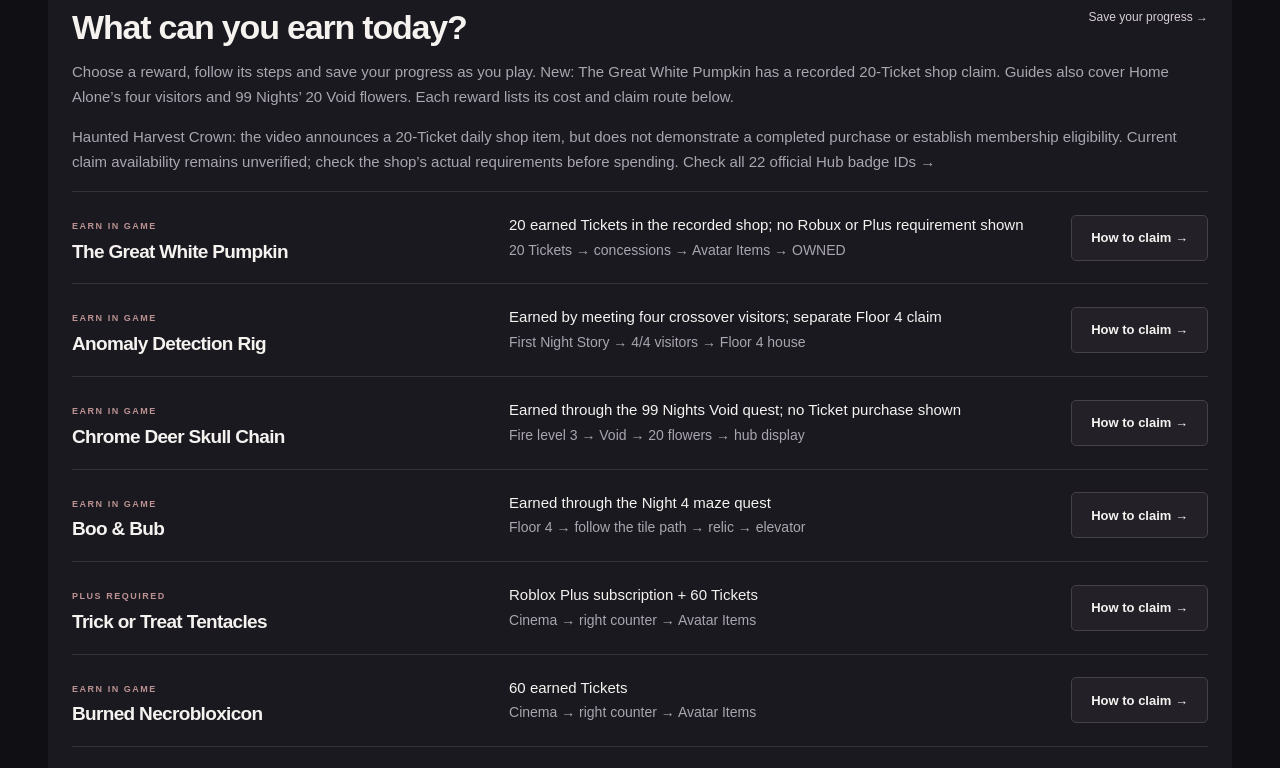
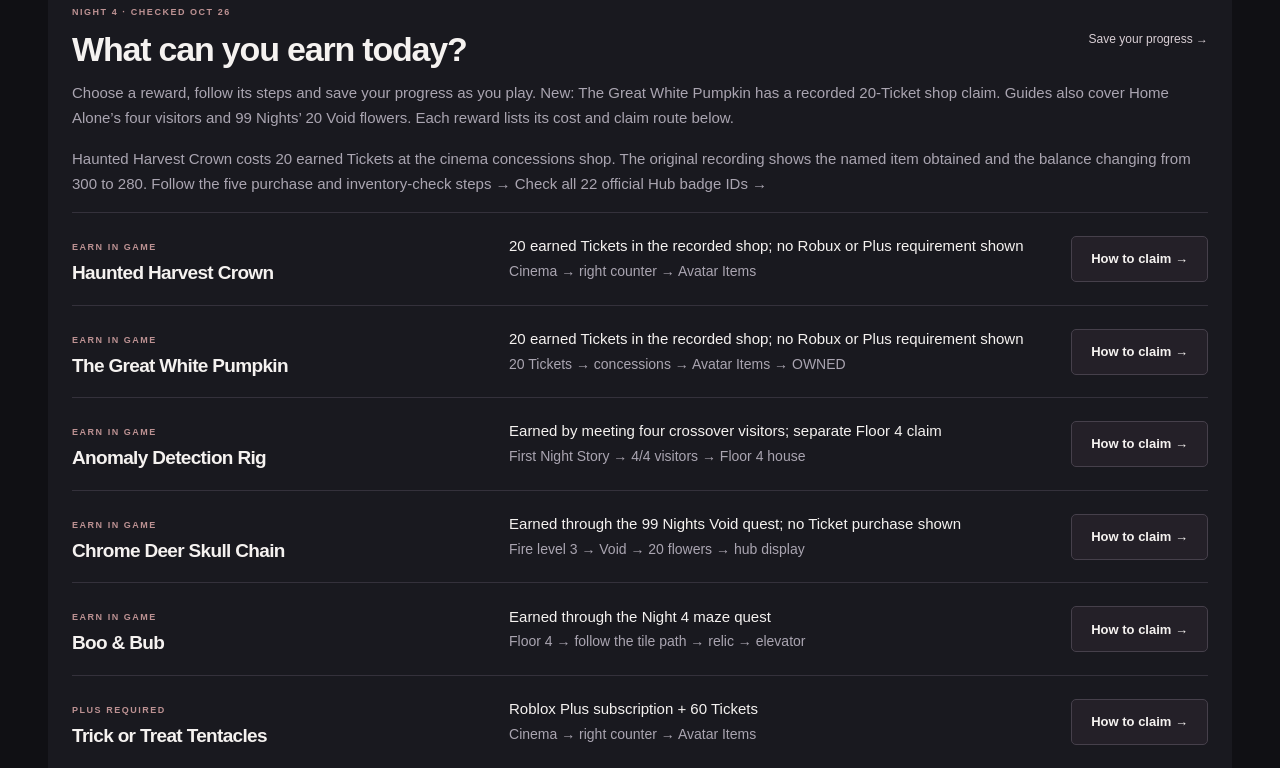
Before and after one commit to richardharmer/roblox-the-hollow, a Next.js app: page / in a window 1280 px wide. Shown: the part 1280-2048 px from the top of the page. Built offline with nearby package versions, Linux system fonts and the light colour scheme.

Commit message:
补充丰收皇冠二十票购买与领取成功步骤

```diff
--- /dev/null
+++ b/research/haunted-harvest-crown-2026-10-26.md
@@ -0,0 +1,5 @@
+# Haunted Harvest Crown purchase evidence
+
+Conor3D original https://www.youtube.com/watch?v=VaW-OWtnndI (1:00). Native video visual review October26 Beijing. Intro Roblox item page shows Item Owned. Relevant purchase route reviewed through paused keyframes: 0:25 caption collect20Tickets through event badges; 0:30 cinema concessions approach; 0:40 named Haunted Harvest Crown Buy panel, Ticket20, balance300, standard Avatar Items row; 0:45 AVATAR ITEM OBTAINED / Haunted Harvest Crown / Shop Item and balance280 plus badge toast. No Plus requirement shown.
+
+This resolves the previously held announcement-only lead. REPORTED creator footage, no own-account claim; badge identity remains separately CONFIRMED from official API. No catalog ID or price inferred, no expiry claim. Intro and entire relevant route checked visually, no subtitle dependency.
--- a/src/app/page.tsx
+++ b/src/app/page.tsx
@@ -101,7 +101,7 @@
             Know how to claim it.
           </p>
           <p className="hero-caption">
-            The Great White Pumpkin: 20 Tickets at the cinema concessions shop, with a recorded successful claim. Follow written step-by-step routes for Home Alone’s four visitors, 99 Nights’ Void flowers and the Night 1–4 maze puzzles. Check off actions as you play, then use the separate reward claim steps.
+            Haunted Harvest Crown and The Great White Pumpkin: 20 Tickets each at the cinema concessions shop, with recorded successful claims. Follow written step-by-step routes for Home Alone’s four visitors, 99 Nights’ Void flowers and the Night 1–4 maze puzzles. Check off actions as you play, then use the separate reward claim steps.
           </p>
           <div className="hero-actions">
             <Link href="/rewards/#reward-board" className="button primary">
--- a/src/components/player-guide.tsx
+++ b/src/components/player-guide.tsx
@@ -39,7 +39,7 @@
       <p>
         Choose a reward, follow its steps and save your progress as you play. New: The Great White Pumpkin has a recorded 20-Ticket shop claim. Guides also cover Home Alone’s four visitors and 99 Nights’ 20 Void flowers. Each reward lists its cost and claim route below.
       </p>
-      <p>Haunted Harvest Crown: the video announces a 20-Ticket daily shop item, but does not demonstrate a completed purchase or establish membership eligibility. Current claim availability remains unverified; check the shop’s actual requirements before spending. <Link href="/badges/">Check all {hollowBadges.length} official Hub badge IDs →</Link></p>
+      <p>Haunted Harvest Crown costs 20 earned Tickets at the cinema concessions shop. The original recording shows the named item obtained and the balance changing from 300 to 280. <Link href="/rewards/haunted-harvest-crown/">Follow the five purchase and inventory-check steps →</Link> <Link href="/badges/">Check all {hollowBadges.length} official Hub badge IDs →</Link></p>
       <div className="player-reward-list">
         {rewards.map((reward) => (
           <article key={reward.id} className="player-reward-row">
--- a/src/data/badges.json
+++ b/src/data/badges.json
@@ -233,20 +233,24 @@
     "description": "Official identity confirmed in The Hollow universe. The API description is empty; it does not specify completion requirements or prove item delivery.",
     "verificationLevel": "CONFIRMED",
     "sources": [
-      "official-hollow-badges"
+      "official-hollow-badges",
+      "conor-harvest-crown"
     ],
     "firstSeenAt": "2026-10-24",
     "lastVerifiedAt": "2026-10-25",
-    "updatedAt": "2026-10-24",
+    "updatedAt": "2026-10-26",
     "publishDetail": false,
     "image": null,
     "gameId": "the-hollow-2026",
     "badgeId": 4135856183138544,
     "universeId": 10770728771,
     "enabled": true,
-    "claimInstructionsEvidence": "UNVERIFIED",
+    "claimInstructionsEvidence": "REPORTED",
     "robloxUrl": "https://www.roblox.com/badges/4135856183138544/",
-    "requirements": []
+    "requirements": [
+      "Creator-recorded shop purchase: 20 Tickets; see the separate reward walkthrough."
+    ],
+    "relatedRewardSlug": "haunted-harvest-crown"
   },
   {
     "id": "badge-891910194111232",
--- a/src/data/rewards.json
+++ b/src/data/rewards.json
@@ -1,4 +1,38 @@
 [
+  {
+    "id": "haunted-harvest-crown",
+    "slug": "haunted-harvest-crown",
+    "name": "Haunted Harvest Crown",
+    "description": "A 20-Ticket reward at the cinema concessions shop. The original recording shows the named purchase followed by AVATAR ITEM OBTAINED and a balance change from 300 to 280.",
+    "verificationLevel": "REPORTED",
+    "sources": [
+      "conor-harvest-crown",
+      "official-hollow-badges"
+    ],
+    "firstSeenAt": "2026-10-26",
+    "lastVerifiedAt": "2026-10-26",
+    "updatedAt": "2026-10-26",
+    "publishDetail": true,
+    "image": null,
+    "gameId": "the-hollow-2026",
+    "questIds": [],
+    "catalogItemId": null,
+    "type": "Avatar item",
+    "free": true,
+    "costLabel": "20 earned Tickets in the recorded shop; no Robux or Plus requirement shown",
+    "availability": "AVAILABLE",
+    "requirements": [
+      "Have at least 20 credited Tickets in The Hollow hub; this is not a zero-Ticket claim.",
+      "Select Haunted Harvest Crown in the standard Avatar Items row. No Plus requirement is shown in the reviewed purchase."
+    ],
+    "steps": [
+      "Earn Tickets through a documented participating-game task and return to The Hollow. Review any REDEEM BADGES prompt and press Confirm to credit the listed amount. Check your current balance; task payouts can differ.",
+      "Enter the cinema from the plaza and approach the concessions counter. Talk to the NPC and open the Little Shop of Terror; the recording shows the approach at 0:25–0:30.",
+      "Choose Haunted Harvest Crown in the standard Avatar Items row. At 0:40 the selected panel names the crown, shows a Ticket icon with 20 and the buyer’s balance at 300. Check the live panel before spending.",
+      "Buy the crown for 20 Tickets if the live panel matches. At 0:45 the video shows AVATAR ITEM OBTAINED / Haunted Harvest Crown / Shop Item and the balance at 280. The badge toast is additional evidence, not a substitute for this purchase result.",
+      "Check the item in your Roblox avatar inventory separately. The shop says it will appear there soon; this site did not test delivery on its own account. If OWNED appears but the item is missing, retain the claim screen and check the correct account before spending again."
+    ]
+  },
   {
     "id": "great-white-pumpkin",
     "slug": "great-white-pumpkin",
--- a/src/data/sources.json
+++ b/src/data/sources.json
@@ -868,5 +868,15 @@
     "note": "October 26 native original video review: intro shows owned inventory; relevant purchase route 0:30–0:50 visually checked. Caption says 20 Tickets at 0:30; 0:40 tile named The Great White Pumpkin has Ticket20 and balance660. At0:45 OWNED, AVATAR ITEM OBTAINED/Shop Item and balance640; 0:50 leaves counter. Standard Avatar Items row, no Robux/Plus requirement shown. This supersedes earlier locked-footage-only lead. Not an own-account playtest; no universal inventory-delivery claim.",
     "lastCheckedAt": "2026-10-26",
     "lastSuccessAt": "2026-10-26"
+  },
+  {
+    "id": "conor-harvest-crown",
+    "name": "Conor3D — Haunted Harvest Crown 20-Ticket purchase",
+    "url": "https://www.youtube.com/watch?v=VaW-OWtnndI",
+    "level": "COMMUNITY",
+    "access": "READ",
+    "note": "October 26 native original 1:00 video visual review: intro Roblox Item Owned; relevant route 0:25–0:45 checked in keyframes. Caption says collect20Tickets, approach cinema concessions. At0:40 selected Haunted Harvest Crown panel shows20 and balance300 in standard Avatar Items row. At0:45 AVATAR ITEM OBTAINED / Haunted Harvest Crown / Shop Item, badge toast and balance280. No Plus requirement shown. Supersedes earlier announcement-only evidence. Not an own-account test; no expiry inferred.",
+    "lastCheckedAt": "2026-10-26",
+    "lastSuccessAt": "2026-10-26"
   }
 ]
```
